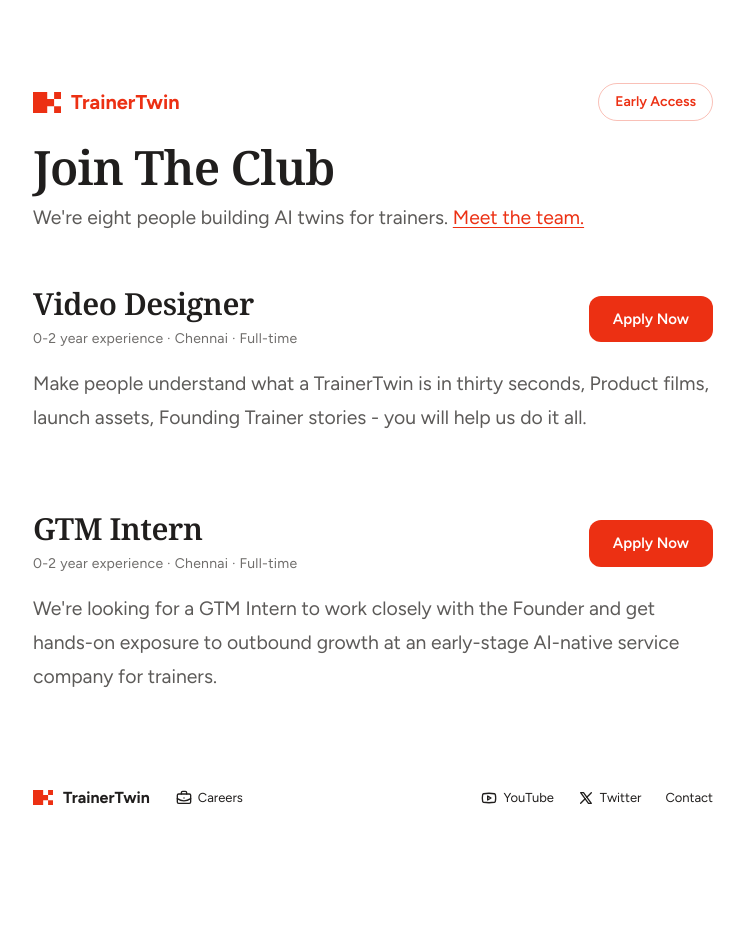
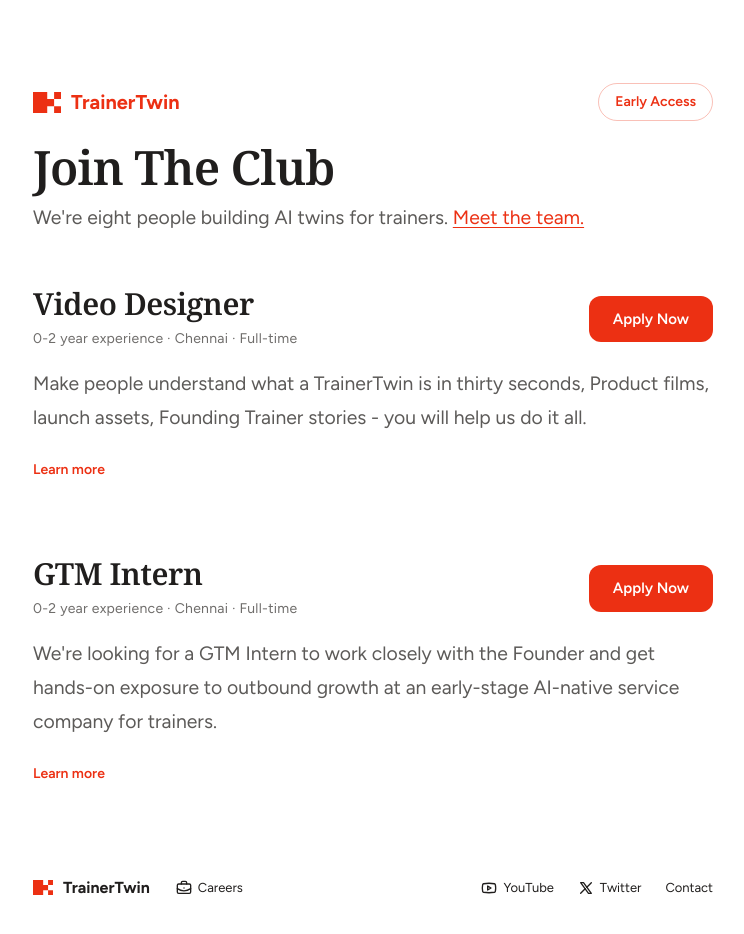
Before and after one commit to fl-dev-ops/trainer-twin-website, a Next.js app: page /careers in a window 1280 px wide. Shown: the top 934 px of the page, without its empty margins (267-1011 px from the left). Before the commit the page ends 850 px from the top, so only its background shows below. Built offline with nearby package versions, Linux system fonts and the light colour scheme.

Commit message:
add learn more prompt to job listings

```diff
--- a/app/careers/page.tsx
+++ b/app/careers/page.tsx
@@ -115,7 +115,7 @@ export default function Careers() {
           }}
         >
           <div className="prose mx-auto">
-            <details>
+            <details className="group">
               <summary className="cursor-pointer mb-3 list-none [&::-webkit-details-marker]:hidden">
 
                 <div className="flex flex-wrap items-center justify-between gap-x-8 gap-y-5 my-4">
@@ -141,7 +141,9 @@ export default function Careers() {
                 </div>
 
                 <p>{role.summary}</p>
-
+                <span className="mt-3 block text-[14px] font-semibold text-brand group-open:hidden">
+                  Learn more
+                </span>
               </summary>
 
               <p>
```
